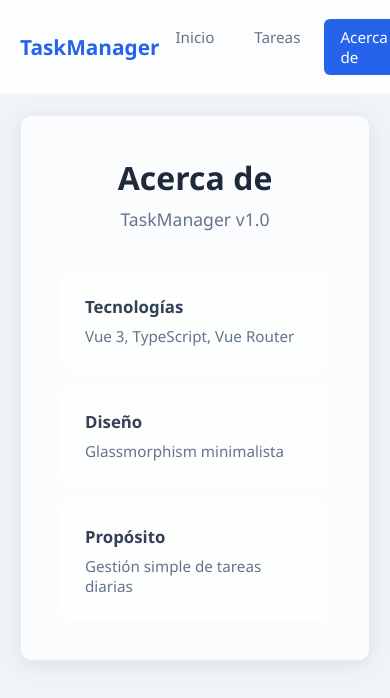
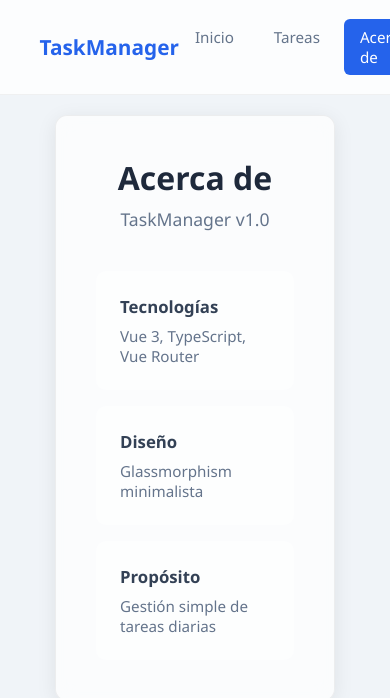
Before and after one commit to AaronZumarraga/tareas, a Vue app: page /acerca-de in a window 390 px wide. Shown: the top 698 px of the page. Built offline with nearby package versions, Linux system fonts and the light colour scheme; the HTML template or start-up script is replaced by a standard one.

Commit message:
Adjust styles for improved responsiveness in multiple views: App, AcercaDe, Inicio, Tareas, and IniciarSesion

```diff
--- a/src/App.vue
+++ b/src/App.vue
@@ -42,7 +42,7 @@ body {
 }
 
 .container {
-  max-width: 1000px;
+  max-width: 90%; /* Adjusted for responsiveness */
   margin: 0 auto;
   padding: 0 20px;
   width: 100%;
--- a/src/views/AcercaDe.vue
+++ b/src/views/AcercaDe.vue
@@ -28,14 +28,14 @@ import PageTitle from '../components/PageTitle.vue'
 
 <style scoped>
 .acerca-de {
-  max-width: 700px;
+  max-width: 90%; /* Adjusted for responsiveness */
   margin: 0 auto;
   padding-top: 20px;
 }
 
 .info-section {
   display: flex;
-  flex-direction: column;
+  flex-direction: column; /* Changed to column for better responsiveness */
   gap: 16px;
   margin-top: 40px;
 }
--- a/src/views/IniciarSesion.vue
+++ b/src/views/IniciarSesion.vue
@@ -134,5 +134,6 @@ const handleRegistroSubmit = () => {
   align-items: flex-start;
   padding-top: 40px;
   min-height: calc(100vh - 200px);
+  flex-direction: column; /* Changed to column for better responsiveness */
 }
 </style>
--- a/src/views/Inicio.vue
+++ b/src/views/Inicio.vue
@@ -26,10 +26,12 @@ import PageTitle from '../components/PageTitle.vue'
   justify-content: center;
   align-items: flex-start;
   padding-top: 60px;
+  flex-direction: column; /* Changed to column for better responsiveness */
 }
 
 .features {
   display: flex;
+  flex-wrap: wrap; /* Allow wrapping for smaller screens */
   gap: 16px;
   justify-content: center;
   margin-top: 40px;
@@ -42,5 +44,6 @@ import PageTitle from '../components/PageTitle.vue'
   font-size: 0.9rem;
   color: #475569;
   font-weight: 500;
+  flex: 1 1 100px; /* Allow items to grow and shrink */
 }
 </style>
--- a/src/views/Tareas.vue
+++ b/src/views/Tareas.vue
@@ -24,7 +24,7 @@ const handleAddTask = (taskText: string) => {
 
 <style scoped>
 .tareas {
-  max-width: 700px;
+  max-width: 90%; /* Adjusted for responsiveness */
   margin: 0 auto;
   padding-top: 20px;
 }
```
